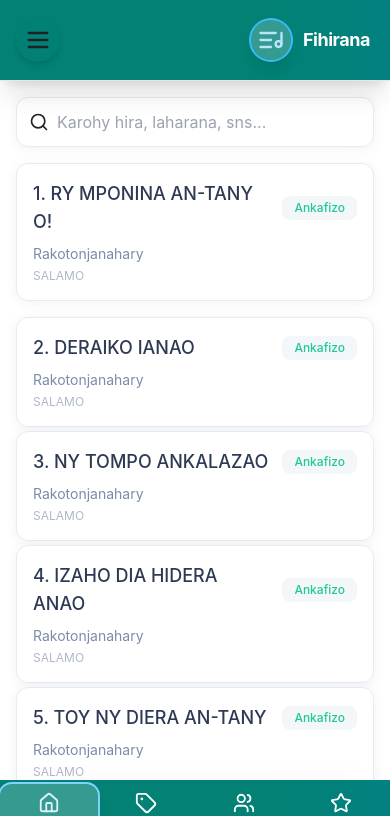
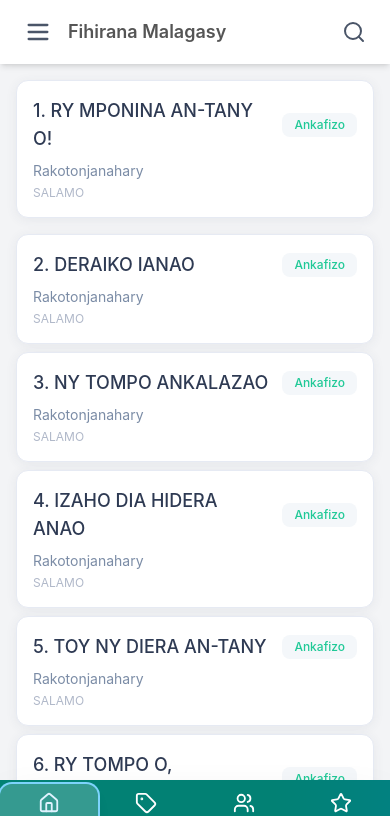
Before and after one commit to tambanivohitra007/fihirana, a React (Create React App) app: page / in a window 390 px wide. Shown: the top 816 px of the page. Built offline with nearby package versions, Linux system fonts and the light colour scheme.

Commit message:
Enhance UI

```diff
--- a/src/App.js
+++ b/src/App.js
@@ -1,6 +1,6 @@
 // src/App.js
 import React, { useState, useEffect, useMemo, useCallback } from 'react';
-import { ListMusic, Download, XCircle, AlertTriangle, WifiOff, Menu, Star, Info as InfoIconLucide } from 'lucide-react'; // Renamed Info to avoid conflict
+import { ListMusic, Download, XCircle, AlertTriangle, WifiOff, Menu, Star, Info as InfoIconLucide, Search } from 'lucide-react'; // Added Search
 import colors from './colors';
 
 // Import separated components
@@ -39,10 +39,14 @@ const App = () => {
     const savedMode = localStorage.getItem('darkMode');
     return savedMode ? JSON.parse(savedMode) : window.matchMedia('(prefers-color-scheme: dark)').matches;
   });
+  const [isSearchBarVisible, setIsSearchBarVisible] = useState(false); // New state for global search bar
 
   const sidebarTitleText = useMemo(() => {
     return isDarkMode ? colors.darkSidebarTitleText : colors.lightSidebarTitleText;
   }, [isDarkMode]);
+
+  const headerBg = useMemo(() => isDarkMode ? (colors.darkHeaderBg || colors.darkSidebarBg) : (colors.lightHeaderBg || colors.lightSidebarBg), [isDarkMode]);
+  const headerText = useMemo(() => isDarkMode ? (colors.darkHeaderText || colors.darkSidebarText) : (colors.lightHeaderText || colors.lightSidebarText), [isDarkMode]);
 
   // Favorites state
   const [favorites, setFavorites] = useState(() => {
@@ -66,7 +70,25 @@ const App = () => {
 
   const toggleDarkMode = () => {
     setIsDarkMode(prevMode => !prevMode);
-    setIsSidebarOpen(false); // Close sidebar after action
+    // setIsSidebarOpen(false); // User might want to keep sidebar open
+  };
+
+  const toggleSearchBar = () => {
+    setIsSearchBarVisible(prev => !prev);
+  };
+
+  const handleSearchChange = (term) => {
+    setSearchTerm(term);
+    if (isSearchBarVisible) { // If global search is active
+      // Navigate to list page to show results, even if term is cleared (to show all hymns)
+      // or if user just opened search on a non-list page.
+      if (currentPage !== 'list' || term.trim() !== '') {
+         setCurrentPage('list');
+      }
+      if (term.trim() === '' && currentPage !== 'list' && isSearchBarVisible) {
+        setCurrentPage('list'); // If search is cleared from non-list page, go to list
+      }
+    }
   };
 
   // Effect for Storing Favorites
@@ -369,8 +391,15 @@ const App = () => {
   const handleNavigate = (page) => {
     setCurrentPage(page);
     setSelectedHymn(null);
+    // Reset search term if navigating away from list and search bar is not globally visible
+    // or if navigating to a page that isn't 'list' while search bar is open (user might want to start fresh)
+    if (page !== 'list' && isSearchBarVisible) {
+        // setSearchTerm(''); // Optional: clear search term when navigating away with search bar open
+    } else if (page !== 'list' && !isSearchBarVisible) {
+        setSearchTerm(''); // Clear search if navigating away and search bar is closed
+    }
+
     if (page !== 'list') {
-        // Reset filters only if navigating away from a view that uses them
         if (currentPage === 'list' && (activeAuthorFilter || activeThemeFilter)) {
             // Keep filters if navigating from list to e.g. about, then back to list
         } else {
@@ -379,6 +408,7 @@ const App = () => {
         }
     }
     setIsSidebarOpen(false);
+    setIsSearchBarVisible(false); // Close search bar on navigation
     window.scrollTo(0,0);
   };
 
@@ -398,227 +428,191 @@ const App = () => {
 
   // Page Rendering Logic
   const renderPage = () => {
-    console.log(`[App.js] renderPage: currentPage='${currentPage}'. selectedHymn ID: ${selectedHymn ? selectedHymn.Id_ : 'null'}`); // Log 4: Check states at render time
+    // console.log(`[App.js] renderPage: currentPage='${currentPage}'. selectedHymn ID: ${selectedHymn ? selectedHymn.Id_ : 'null'}`);
     switch (currentPage) {
       case 'list':
         return (
           <>
-            <SearchBar
-              onSearchChange={(e) => setSearchTerm(e.target.value)}
-              searchTerm={searchTerm}
-              isDarkMode={isDarkMode} // Pass isDarkMode
-            />
-            {(activeThemeFilter || activeAuthorFilter) && (
-                <div className="mb-4 p-3 rounded-lg text-sm" style={{ background: isDarkMode ? colors.darkCard : colors.lightCard, color: isDarkMode ? colors.darkTextSecondary : colors.lightTextSecondary }}>
-                    Mampiseho hira {activeThemeFilter ? `mikasika ny "${activeThemeFilter}"` : ''} {activeAuthorFilter ? `nosoratan'i "${activeAuthorFilter}"` : ''}.
-                    <button onClick={() => { setActiveThemeFilter(''); setActiveAuthorFilter(''); setSearchTerm(''); }} className="ml-2 font-semibold" style={{ color: isDarkMode ? colors.darkError : colors.lightError }}>[Esory ny sivana]</button>
+            {/* SearchBar is now global, remove from here */}
+            {filteredHymns.length === 0 && (searchTerm || activeAuthorFilter || activeThemeFilter) && !isLoading && (
+              <div className="text-center py-10" style={{ color: isDarkMode ? colors.darkMutedText : colors.lightMutedText }}>
+                <XCircle size={48} className="mx-auto mb-2" />
+                <p>Tsy misy hira mifanaraka amin'ny sivana.</p>
               </div>
             )}
-            {showInstallButton && (
-              <button
-                onClick={handleInstallClick}
-                className="sm:hidden w-full flex items-center justify-center px-4 py-3 mb-4 rounded-lg transition-colors duration-200"
-                title="Hametraka ity fampiharana ity"
-                style={{ background: isDarkMode ? colors.darkButtonPrimaryBg : colors.buttonPrimaryBg, color: isDarkMode ? colors.darkButtonPrimaryText : colors.buttonPrimaryText }}
-              >
-                <Download size={20} className="mr-2" /> Hametraka ny App
-              </button>
+             {filteredHymns.length === 0 && !searchTerm && !activeAuthorFilter && !activeThemeFilter && !isLoading && (
+              <div className="text-center py-10" style={{ color: isDarkMode ? colors.darkMutedText : colors.lightMutedText }}>
+                <ListMusic size={48} className="mx-auto mb-2" />
+                <p>Tsy misy hira.</p> {/* Or message indicating no hymns loaded if allHymns is empty */}
+              </div>
             )}
-            {filteredHymns.length > 0 ? (
-              <ul className="space-y-1">
+            {filteredHymns.length > 0 && (
+              <ul className="space-y-2">
                 {filteredHymns.map(hymn => (
                   <HymnListItem
                     key={hymn.Id_}
                     hymn={hymn}
-                    onSelect={handleSelectHymn}
+                    onSelect={() => handleSelectHymn(hymn)}
+                    isDarkMode={isDarkMode}
                     isFavorite={favorites.includes(hymn.Id_)}
-                    onToggleFavorite={toggleFavorite}
-                    isDarkMode={isDarkMode} // Pass isDarkMode
+                    onToggleFavorite={() => toggleFavorite(hymn.Id_)}
                   />
                 ))}
               </ul>
-            ) : (
-              <div className="text-center py-10">
-                <InfoIconLucide size={48} className="mx-auto mb-4" style={{ color: isDarkMode ? colors.darkIcon : colors.lightIcon }} />
-                <p className="text-xl" style={{ color: isDarkMode ? colors.darkTextSecondary : colors.lightTextSecondary }}>
-                  {searchTerm || activeThemeFilter || activeAuthorFilter ? "Tsy nahitana hira mifanaraka amin'ny sivana." : "Tsy misy hira."}
-                </p>
-              </div>
             )}
           </>
         );
       case 'detail':
-        if (selectedHymn) {
-          console.log("[App.js] renderPage: Rendering HymnDetail for hymn ID:", selectedHymn.Id_); // Log 5: Confirm attempt to render HymnDetail
-          return <HymnDetail hymn={selectedHymn} onBack={handleBackToList} isFavorite={favorites.includes(selectedHymn.Id_)} onToggleFavorite={toggleFavorite} isDarkMode={isDarkMode} />; // Pass isDarkMode
-        } else {
-          console.log("[App.js] renderPage: In 'detail' case, but selectedHymn is null. Not rendering HymnDetail."); // Log 6: selectedHymn is null
-          return (
-            <div className="text-center py-10">
-              <AlertTriangle size={48} className="mx-auto mb-4" style={{ color: isDarkMode ? colors.darkError : colors.lightError }} />
-              <p className="text-xl" style={{ color: isDarkMode ? colors.darkTextSecondary : colors.lightTextSecondary }}>
-                Tsy afaka nampiseho ny antsipirian'ny hira. Misy olana angamba.
-              </p>
-              <button onClick={handleBackToList} className="mt-4 px-4 py-2 rounded" style={{ background: isDarkMode ? colors.darkButtonPrimaryBg : colors.buttonPrimaryBg, color: isDarkMode ? colors.darkButtonPrimaryText : colors.buttonPrimaryText }}>
-                Miverina
-              </button>
-            </div>
+        return selectedHymn ? (
+          <HymnDetail
+            hymn={selectedHymn}
+            onBack={handleBackToList}
+            isDarkMode={isDarkMode}
+            isFavorite={favorites.includes(selectedHymn.Id_)}
+            onToggleFavorite={() => toggleFavorite(selectedHymn.Id_)}
+          />
+        ) : (
+          <div>Mifidiana hira...</div>
         );
-        }
       case 'themes':
-        return <SelectionListPage title="Misafidy Lohahevitra" items={uniqueThemes} onSelectItem={handleThemeSelect} onBack={() => handleNavigate('list')} isDarkMode={isDarkMode} />; // Pass isDarkMode
+        return <SelectionListPage title="Lohahevitra" items={uniqueThemes} onSelect={handleThemeSelect} isDarkMode={isDarkMode} />;
       case 'authors':
-        return <SelectionListPage title="Misafidy Mpanoratra" items={uniqueAuthors} onSelectItem={handleAuthorSelect} onBack={() => handleNavigate('list')} isDarkMode={isDarkMode} />; // Pass isDarkMode
+        return <SelectionListPage title="Mpanoratra" items={uniqueAuthors} onSelect={handleAuthorSelect} isDarkMode={isDarkMode} />;
       case 'favorites':
         return (
-            <div className="p-4 md:p-6 rounded-lg shadow-xl" style={{ background: isDarkMode ? colors.darkCard : colors.lightCard, boxShadow: isDarkMode ? colors.darkCardShadow : colors.cardShadow }}>
-                <h2 className="text-2xl font-bold mb-4" style={{ color: isDarkMode ? colors.darkPrimary : colors.lightPrimary }}>Hira Ankafizina</h2>
-                {favoriteHymns.length > 0 ? (
-                    <ul className="space-y-1">
-                    {favoriteHymns.map(hymn => (
+          <>
+            <h2 className="text-xl font-semibold mb-4" style={{ color: isDarkMode ? colors.darkText : colors.lightText }}>Hira Ankafizina</h2>
+            {favoriteHymns.length === 0 ? (
+              <div className="text-center py-10" style={{ color: isDarkMode ? colors.darkMutedText : colors.lightMutedText }}>
+                <Star size={48} className="mx-auto mb-2" />
+                <p>Tsy misy hira ankafizina voatahiry.</p>
+              </div>
+            ) : (
+              <ul className="space-y-2">
+                {favoriteHymns
+                  .filter(hymn => { // Apply search term to favorites as well
+                    const searchLower = searchTerm.toLowerCase();
+                    const titleMatch = hymn.Titre.toLowerCase().includes(searchLower);
+                    const numMatch = hymn.num.toString().includes(searchLower);
+                    return titleMatch || numMatch;
+                  })
+                  .map(hymn => (
                   <HymnListItem
                     key={hymn.Id_}
                     hymn={hymn}
-                        onSelect={handleSelectHymn}
-                        isFavorite={favorites.includes(hymn.Id_)}
-                        onToggleFavorite={toggleFavorite}
-                        isDarkMode={isDarkMode} // Pass isDarkMode
+                    onSelect={() => handleSelectHymn(hymn)}
+                    isDarkMode={isDarkMode}
+                    isFavorite={true}
+                    onToggleFavorite={() => toggleFavorite(hymn.Id_)}
                   />
                 ))}
-                    </ul>
-                ) : (
-                    <div className="text-center py-10">
-                        <Star size={48} className="mx-auto mb-4" style={{ color: isDarkMode ? colors.darkIcon : colors.lightIcon }} />
-                        <p className="text-xl" style={{ color: isDarkMode ? colors.darkTextSecondary : colors.lightTextSecondary }}>Tsy mbola misy hira ankafizina.</p>
-                        <p className="text-sm mt-2" style={{ color: isDarkMode ? colors.darkTextTertiary : colors.lightTextTertiary }}>Tsindrio ny kisary fo eo akaikin'ny hira na eo amin'ny antsipiriany mba hanampiana azy eto.</p>
+                 {favoriteHymns.filter(hymn => {
+                    const searchLower = searchTerm.toLowerCase();
+                    const titleMatch = hymn.Titre.toLowerCase().includes(searchLower);
+                    const numMatch = hymn.num.toString().includes(searchLower);
+                    return titleMatch || numMatch;
+                  }).length === 0 && searchTerm && (
+                    <div className="text-center py-10" style={{ color: isDarkMode ? colors.darkMutedText : colors.lightMutedText }}>
+                        <XCircle size={48} className="mx-auto mb-2" />
+                        <p>Tsy misy ankafizina mifanaraka amin'ny sivana "{searchTerm}".</p>
                     </div>
                 )}
-            </div>
+              </ul>
+            )}
+          </>
         );
       case 'about':
-        return <AboutPage onBack={() => handleNavigate('list')} isDarkMode={isDarkMode} />; // Pass isDarkMode
+        return <AboutPage isDarkMode={isDarkMode} />;
       default:
-        return <p>Pejy tsy hita.</p>;
+        return <div>Pejy tsy hita</div>;
     }
   };
 
-  // Loading and Error States
-  if (isLoading) {
   return (
-      <div className="min-h-screen flex flex-col items-center justify-center p-4" style={{ background: isDarkMode ? colors.darkBg : colors.lightBg }}>
-        <ListMusic className="animate-bounce" size={64} style={{ color: isDarkMode ? colors.darkPrimary : colors.lightPrimary }} />
-        <p className="text-xl mt-4" style={{ color: isDarkMode ? colors.darkText : colors.lightText }}>Mandefa ny hira...</p>
-      </div>
-    );
-  }
-
-  if (error || !allHymns.length) {
-    return (
-      <div className="min-h-screen flex flex-col items-center justify-center p-6 text-center" style={{ background: isDarkMode ? colors.darkBg : colors.lightBg }}>
-        <XCircle size={64} style={{ color: isDarkMode ? colors.darkError : colors.lightError }} />
-        <h2 className="text-2xl font-semibold mt-4 mb-2" style={{ color: isDarkMode ? colors.darkText : colors.lightText }}>Loza Kely!</h2>
-        <p className="mb-6" style={{ color: isDarkMode ? colors.darkTextSecondary : colors.lightTextSecondary }}>{error || "Tsy misy hira voatahiry ao amin'ny fampiharana."}</p>
-        <button
-          onClick={() => window.location.reload()}
-          className="px-6 py-3 rounded-lg transition-colors duration-200"
-          style={{ background: isDarkMode ? colors.darkButtonPrimaryBg : colors.buttonPrimaryBg, color: isDarkMode ? colors.darkButtonPrimaryText : colors.buttonPrimaryText }}
-        >
-          Avereno Andramana
-        </button>
-      </div>
-    );
-  }
-
-  const mainContentPaddingBottom = "pb-20"; // For bottom navigation bar
-
-  return (
-    <div className={`flex min-h-screen ${isDarkMode ? 'dark' : ''}`} style={{ background: isDarkMode ? colors.darkBg : colors.lightBg, color: isDarkMode ? colors.darkText : colors.lightText }}>
+    <div className={`flex min-h-screen ${isDarkMode ? 'dark bg-gray-900' : 'bg-gray-100'}`}> {/* Changed flex-col to flex */}
       <SidebarMenu
         isOpen={isSidebarOpen}
         onClose={() => setIsSidebarOpen(false)}
         onNavigate={handleNavigate}
         onToggleDarkMode={toggleDarkMode}
         isDarkMode={isDarkMode}
-        currentPage={currentPage} // Pass currentPage
-        onOpenNumericInput={openNumericInputDialog} // Pass function to open numeric input dialog
+        currentPage={currentPage}
+        onOpenNumericInput={openNumericInputDialog}
+        onInstallClick={handleInstallClick}
+        showInstallButton={showInstallButton}
       />
-      <div className={`flex-1 flex flex-col transition-all duration-300 ease-in-out ${isSidebarOpen ? 'lg:ml-64 xl:ml-72' : 'lg:ml-0'}`}>
-        <header
-          className="border-b shadow-xl sticky top-0 z-30"
-          style={{
-            background: isDarkMode ? colors.darkGradient : colors.lightGradient,
-            color: isDarkMode ? colors.darkText : colors.lightText, // Ensure header text color contrasts with dark gradient
-            borderColor: isDarkMode ? colors.darkBorder : colors.lightBorder,
-            backdropFilter: 'blur(12px)'
-          }}
+
+      {/* Main content area - removed conditional margin, flex-1 handles width */}
+      <div className="flex-1 flex flex-col">
+        {/* Unified Top Bar */}
+        <div
+          className="p-4 flex justify-between items-center shadow-md sticky top-0 z-30 h-16" // Added h-16 for fixed height
+          style={{ backgroundColor: headerBg, color: headerText }}
         >
-          <div className="container mx-auto px-4 py-4 flex justify-between items-center">
+          <div className="flex items-center">
             <button
-              onClick={() => setIsSidebarOpen(!isSidebarOpen)}
-              className="p-2 rounded-full text-white hover:bg-white/10 focus:outline-none focus:ring-2 focus:ring-sky-400 transition lg:hidden shadow-md backdrop-blur-md"
-              style={{ color: isDarkMode ? colors.darkText : colors.lightText }} // Ensure menu icon color is appropriate
+              onClick={() => setIsSidebarOpen(true)}
+              className="p-2 rounded-md lg:hidden mr-2" // Hamburger only for small screens
             >
               <Menu size={28} />
             </button>
-            <button // Make this section clickable
-              onClick={openNumericInputDialog}
-              className="flex items-center gap-3 cursor-pointer focus:outline-none focus:ring-2 focus:ring-sky-300 rounded-md p-1 -ml-1" // Added focus styles and padding
-              title="Hitady hira araka ny laharany"
-            >
-              <span className="inline-flex items-center justify-center w-10 h-10 rounded-full bg-white/20 shadow-lg ring-2 ring-sky-400">
-                <ListMusic size={28} className="text-sky-200" />
+
+            <span className="text-lg sm:text-xl font-semibold truncate" style={{ color: sidebarTitleText }}>
+              {currentPage === 'detail' && selectedHymn ? `${selectedHymn.num}. ${selectedHymn.Titre}` :
+               currentPage === 'themes' ? 'Lohahevitra' :
+               currentPage === 'authors' ? 'Mpanoratra' :
+               currentPage === 'favorites' ? 'Ankafizina' :
+               currentPage === 'about' ? 'Momba ny App' :
+               'Fihirana Malagasy '}
             </span>
-              <span className="text-lg font-bold tracking-tight" style={{ color: sidebarTitleText }}>Fihirana</span>
+          </div>
+          <button onClick={toggleSearchBar} className="p-2 rounded-md">
+            <Search size={24} />
           </button>
-            {showInstallButton && (
-              <button
-                onClick={handleInstallClick}
-                className="hidden sm:flex items-center px-4 py-2 bg-white/10 hover:bg-white/20 text-white rounded-xl transition-colors duration-200 text-sm font-semibold shadow focus:outline-none focus:ring-2 focus:ring-sky-400"
-                title="Hametraka ity fampiharana ity"
-                style={{ color: isDarkMode ? colors.darkText : colors.lightText }} // Ensure install button text color is appropriate
-              >
-                <Download size={18} className="mr-2" /> Hametraka
-              </button>
-            )}
         </div>
-        </header>
 
-        {isOffline && (
-          <div className="p-4" role="alert" style={{ background: isDarkMode ? colors.darkWarningBg : colors.lightWarningBg, color: isDarkMode ? colors.darkWarningText : colors.lightWarningText, borderColor: isDarkMode ? colors.darkWarningBorder : colors.lightWarningBorder }}>
-            <div className="flex items-center">
-              <WifiOff size={20} className="mr-2" />
-              <p className="font-bold">Tsy misy internet!</p>
-            </div>
-            <p className="text-sm">Mampiasa angona voatahiry ity fampiharana ity.</p>
+        {/* Conditionally rendered SearchBar */}
+        {isSearchBarVisible && (
+          <div className="sticky top-16 z-20 shadow-md border-b" style={{borderColor: isDarkMode ? colors.darkBorder : colors.lightBorder, background: headerBg}}> {/* Match header bg */}
+               <SearchBar
+                  onSearch={handleSearchChange}
+                  currentSearchTerm={searchTerm}
+                  isDarkMode={isDarkMode}
+                  onClose={toggleSearchBar} // Pass toggleSearchBar to allow SearchBar to close itself
+                  autoFocus={true} // Add autoFocus prop
+               />
           </div>
         )}
 
-        <main className={`flex-1 container mx-auto p-4 md:p-6 ${mainContentPaddingBottom}`}>
-          {renderPage()}
+        {/* Main Content */}
+        <main className={`flex-1 p-4 overflow-y-auto ${isSearchBarVisible ? 'pt-2' : ''}`}>
+          {isLoading && <div className="flex justify-center items-center h-full"><ListMusic className="animate-spin text-blue-500" size={48}/></div> /* Basic LoadingSpinner */}
+          {error && <div className="text-red-500 text-center p-4">{error}</div> /* Basic ErrorMessage */}
+          {!isLoading && !error && renderPage()}
+          {isOffline && ( // Keep offline indicator at the bottom of main content, less intrusive
+            <div className="mt-4 w-full bg-yellow-500 text-black text-center py-2 flex items-center justify-center rounded-md">
+                <WifiOff size={20} className="mr-2" /> Tsy Misy Internet
+            </div>
+          )}
         </main>
 
+        {/* Bottom Navigation Bar - ensure it's not shown when hymn detail is open */}
+        {!selectedHymn && currentPage !== 'detail' && (
+            <BottomNavigationBar currentPage={currentPage} onNavigate={handleNavigate} isDarkMode={isDarkMode} />
+        )}
+      </div>
+
+      {isNumericInputDialogOpen && (
         <NumericInputDialog
           isOpen={isNumericInputDialogOpen}
           onClose={closeNumericInputDialog}
           onEnter={handleNumericInputEnter}
           value={numericInputValue}
-          setValue={setNumericInputValue}
+          onChange={setNumericInputValue}
           onClear={handleNumericInputClear}
           isDarkMode={isDarkMode}
         />
-
-        <BottomNavigationBar
-            onNavigate={handleNavigate}
-            currentPage={currentPage}
-            isDarkMode={isDarkMode} // Pass isDarkMode
-        />
-
-        <footer className="text-center p-4 mt-auto transition-all duration-300 ease-in-out" style={{ background: isDarkMode ? colors.darkFooterBg : colors.lightCard, color: isDarkMode ? colors.darkTextSecondary : colors.lightTextSecondary, borderTop: isDarkMode ? `1px solid ${colors.darkBorder}`: 'none' }}>
-          <p className="text-sm">
-            Fihirana PWA &copy; {new Date().getFullYear()}. Namboarina tamim-pitiavana.
-          </p>
-        </footer>
-      </div>
+      )}
     </div>
   );
 };
--- a/src/components/SearchBar.js
+++ b/src/components/SearchBar.js
@@ -1,35 +1,57 @@
-import React from 'react';
-import { Search } from 'lucide-react';
+import React, { useEffect, useRef } from 'react';
+import { Search, X } from 'lucide-react';
 import colors from '../colors';
 
-const SearchBar = ({ searchTerm, onSearchChange, isDarkMode }) => { // Added isDarkMode prop
+const SearchBar = ({ onSearch, currentSearchTerm, isDarkMode, onClose, autoFocus }) => {
+  const inputRef = useRef(null);
+
+  useEffect(() => {
+    if (autoFocus && inputRef.current) {
+      inputRef.current.focus();
+    }
+  }, [autoFocus]);
+
+  const handleInputChange = (event) => {
+    onSearch(event.target.value);
+  };
+
   return (
     <div
-      className="mb-4 w-full flex items-center rounded-xl relative" // Added relative positioning
+      className="w-full flex items-center relative p-2"
       style={{
-        background: isDarkMode ? colors.darkCard : colors.cardBg,
-        boxShadow: isDarkMode ? colors.darkCardShadow : colors.cardShadow,
-        border: `1px solid ${isDarkMode ? colors.darkCardBorder : colors.cardBorder}`
+        // background: isDarkMode ? colors.darkCard : colors.cardBg,
+        // boxShadow: isDarkMode ? colors.darkCardShadow : colors.cardShadow,
+        // border: `1px solid ${isDarkMode ? colors.darkCardBorder : colors.cardBorder}`
       }}
     >
       <Search
-        className="absolute left-3 top-1/2 transform -translate-y-1/2"
+        className="absolute left-4 top-1/2 transform -translate-y-1/2"
         size={20}
         style={{ color: isDarkMode ? colors.darkIconColor : colors.iconColor }}
       />
       <input
+        ref={inputRef}
         type="text"
-        className="w-full bg-transparent pl-10 pr-4 py-3 rounded-xl focus:outline-none" // Added pl-10 for icon spacing
+        className="w-full bg-transparent pl-10 pr-10 py-2 rounded-lg focus:outline-none border"
         style={{
           color: isDarkMode ? colors.darkText : colors.cardTitle,
+          borderColor: isDarkMode ? colors.darkBorder : colors.lightBorder,
           fontSize: '1rem',
           fontWeight: 400,
-          '::placeholder': { color: isDarkMode ? colors.darkMutedText : colors.cardMuted }
         }}
         placeholder="Karohy hira, laharana, sns..."
-        value={searchTerm}
-        onChange={onSearchChange}
+        value={currentSearchTerm}
+        onChange={handleInputChange}
       />
+      {onClose && (
+        <button
+          onClick={onClose}
+          className="absolute right-3 top-1/2 transform -translate-y-1/2 p-1 rounded-full hover:bg-gray-200 dark:hover:bg-gray-700"
+          aria-label="Close search bar"
+        >
+          <X size={20} style={{ color: isDarkMode ? colors.darkIconColor : colors.iconColor }} />
+        </button>
+      )}
     </div>
   );
 };
```
Also changed, not shown: src/colors.js (+17 -2 lines), src/components/SelectionListPage.js (+8 -8 lines), src/components/SidebarMenu.js (+33 -2 lines). Lines whose indentation alone changed are shown as unchanged.
